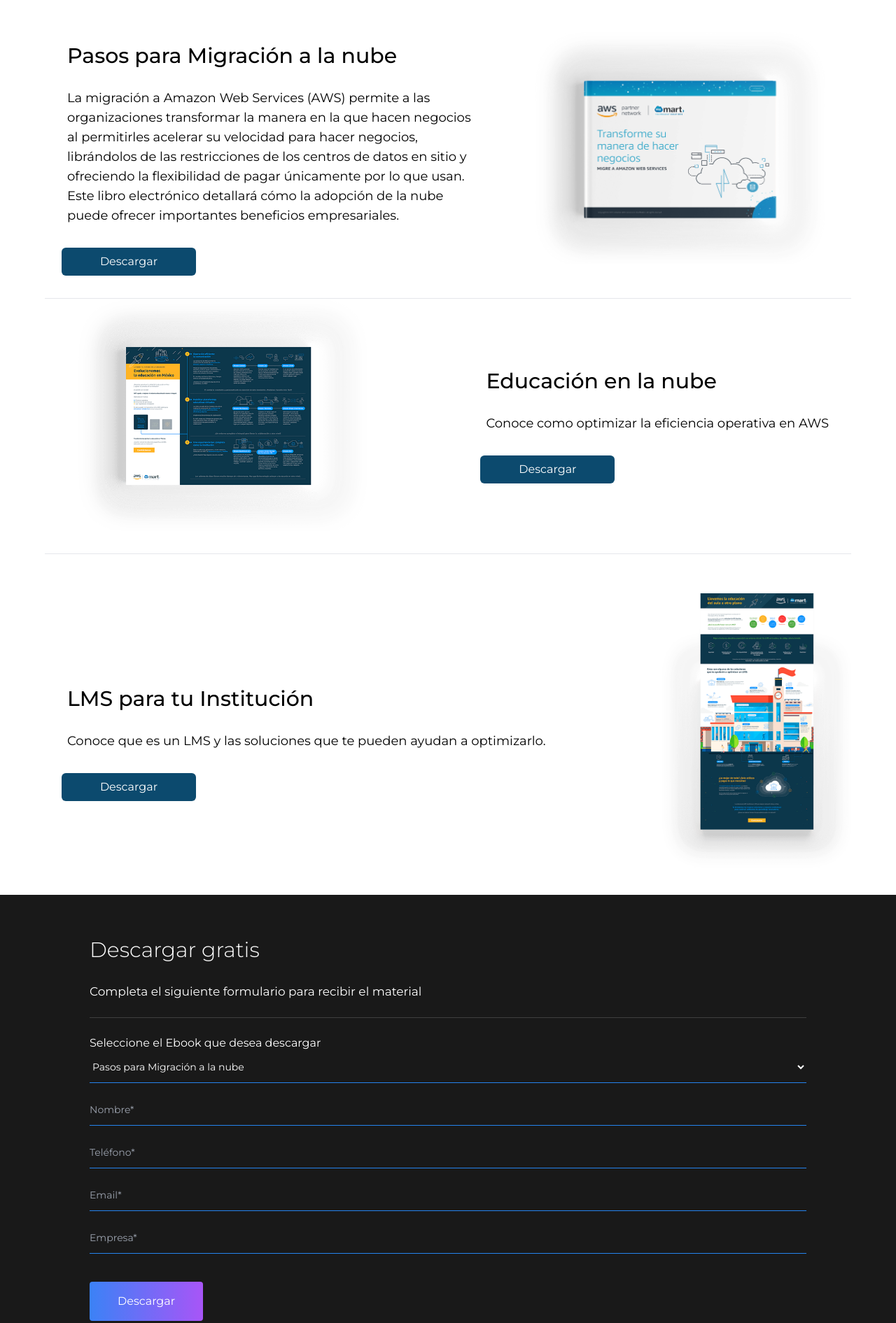
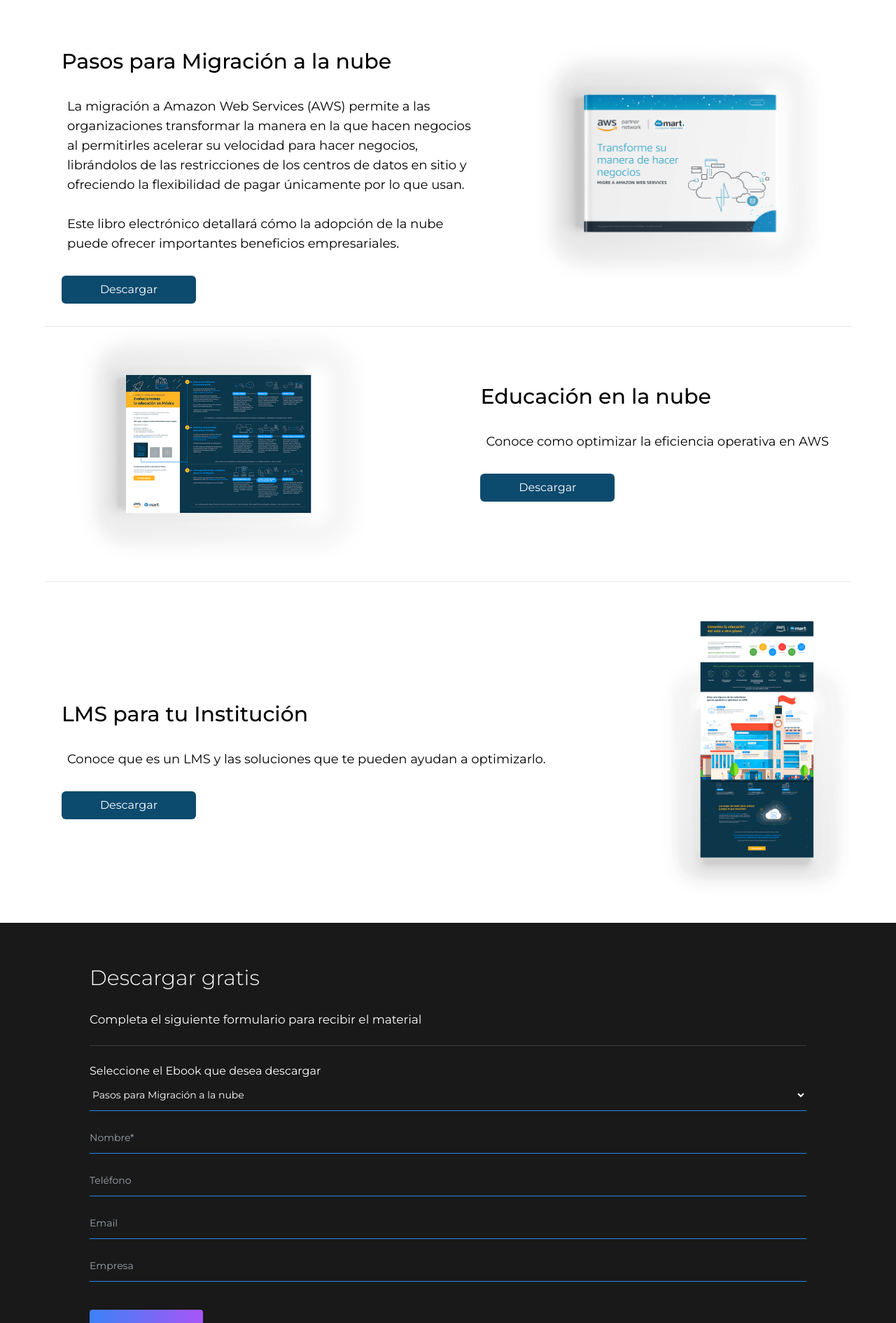
Before and after one commit to Cesargp17/mxmart, a Next.js app: page /recursos in a window 1280 px wide. Shown: the part 363-2254 px from the top of the page at 70% size. Built offline with nearby package versions, Linux system fonts and the light colour scheme.

Commit message:
Traduccion y optimizacion de la seccion empresa

```diff
--- a/package.json
+++ b/package.json
@@ -10,6 +10,7 @@
   },
   "dependencies": {
     "aos": "^2.3.4",
+    "axios": "^1.3.5",
     "bootstrap": "^5.2.3",
     "i18next": "^22.4.14",
     "next": "13.2.4",
--- a/public/locale/en.js
+++ b/public/locale/en.js
@@ -300,6 +300,61 @@
         cat4: 'Predictive analytics and machine learning:',
     },
 
+    recursos: {
+        metaTitle: 'Resources | Mxmart Solutions',
+        metaDescription: 'We offer consultancy and effective solutions that adapt to the needs of companies, promoting their growth through our highly trained and experienced professional team.',
+
+        title: 'Resources',
+        subtitle: 'Empowering Your Business Successa',
+
+        title1: 'Steps to Migrate to the Cloud',
+        t1p1: 'Migrating to Amazon Web Services (AWS) enables organizations to transform the way they do business by allowing them to accelerate their speed to do business, freeing them from the constraints of on-premises data centers, and offering the flexibility to pay only for what they use.',
+        t1p2: '',
+
+        title2: 'Cloud Education',
+        t2p1: 'Learn how to optimize operational efficiency on AWS.',
+
+        title3: 'LMS for Your Institution',
+        t3p1: 'Learn what an LMS is and the solutions that can help you optimize it.',
+
+        button: 'Download',
+
+        footerTitle: 'Free Download',
+        footerDescription: 'Complete the form below to receive the material',
+        eBookTitle: 'Select the Ebook you would like to download',
+        book1: 'Steps to Migrate to the cloud',
+        book2: 'Cloud Education',
+        book3: 'LMS for Your Institution',
+
+        nombre: 'Name*',
+        telefono: 'Phone number',
+        email: 'Email',
+        empresa: 'Company',
+
+        casosExito: 'CASE STUDIES',
+        partners: 'PARTNERS',
+        privacy: 'Privacy and Cookie Policy',
+
+        emailError: 'The email is not valid',
+        fieldsError: 'Please fill all fields',
+    },
+
+    vacantes: {
+        metaTitle: 'Work with us | Mxmart Solutionss',
+        metaDescription: 'Join our team, Discover our available vacancies',
+
+        title: 'Join our team',
+        subtitle: 'Discover our available vacancies',
+
+        title2: 'Job opportunities:',
+
+        op1Title: 'Software developer',
+        op1Description: 'See more information',
+
+        op2Title: 'IT Presales Engineer',
+        op2Description: 'See more information',
+    },
+
     footer: {
         contactanos: 'Contact us',
         description: 'We would like to learn more about your company or institution and together define a solution that fits your needs, always looking for innovation.',
--- a/public/locale/es.js
+++ b/public/locale/es.js
@@ -300,6 +300,61 @@
         cat4: 'Análisis predictivo y aprendizaje automático:',
     },
 
+    recursos: {
+        metaTitle: 'Recursos | Mxmart Solutions',
+        metaDescription: 'Ofrecemos consultoría y soluciones eficaces que se adapten a la necesidades de las empresas, fomentando su crecimiento a través de nuestro equipo profesional con alta capacitación y experiencia.',
+
+        title: 'Recursos',
+        subtitle: 'Potenciamos el éxito de su empresa',
+
+        title1: 'Pasos para Migración a la nube',
+        t1p1: 'La migración a Amazon Web Services (AWS) permite a las organizaciones transformar la manera en la que hacen negocios al permitirles acelerar su velocidad para hacer negocios, librándolos de las restricciones de los centros de datos en sitio y ofreciendo la flexibilidad de pagar únicamente por lo que usan.',
+        t1p2: 'Este libro electrónico detallará cómo la adopción de la nube puede ofrecer importantes beneficios empresariales.',
+
+        title2: 'Educación en la nube',
+        t2p1: 'Conoce como optimizar la eficiencia operativa en AWS',
+
+        title3: 'LMS para tu Institución',
+        t3p1: 'Conoce que es un LMS y las soluciones que te pueden ayudan a optimizarlo.',
+
+        button: 'Descargar',
+
+        footerTitle: 'Descargar gratis',
+        footerDescription: 'Completa el siguiente formulario para recibir el material',
+        eBookTitle: 'Seleccione el Ebook que desea descargar',
+        book1: 'Pasos para Migración a la nube',
+        book2: 'Educación en la nube',
+        book3: 'LMS para tu Institución',
+
+        nombre: 'Nombre*',
+        telefono: 'Teléfono',
+        email: 'Email',
+        empresa: 'Empresa',
+
+        casosExito: 'CASOS DE EXITO',
+        partners: 'PARTNERS',
+        privacy: 'Política de privacidad y cookies',
+
+        emailError: 'El email no es valido',
+        fieldsError: 'Por favor llene todos los campos',
+    },
+
+    vacantes: {
+        metaTitle: 'Trabaja con nosotros | Mxmart Solutions',
+        metaDescription: 'Únete a nuestro equipo, Descubre nuestras vacantes disponibles',
+
+        title: 'Únete a nuestro equipo',
+        subtitle: 'Descubre nuestras vacantes disponibles',
+
+        title2: 'Oportunidades:',
+
+        op1Title: 'Desarrollador de software',
+        op1Description: 'Ver más información',
+
+        op2Title: 'Ingeniero de preventa TI',
+        op2Description: 'Ver más información',
+    },
+
     footer: {
         contactanos: 'Contactanos',
         description: 'Nos gustaría conocer más de su compañía o institución y juntos definir una solución que se adapte a sus necesidades, buscando siempre la innovación.',
--- a/src/components/pages/HeaderSections.jsx
+++ b/src/components/pages/HeaderSections.jsx
@@ -19,7 +19,7 @@
        ) : (
         <div className="vacantes-bkg" data-rv-view="100" style={{backgroundImage: `url(${ portada })`}}>
             <div className="vacantes-title text-center">
-                <h1 className='text-white' style={{marginBottom: '20px', fontSize: '36px'}}>{ titulo } { titulo2 ? <br /> : null } { titulo2 ? titulo2 : null }</h1>
+                <h1 className='text-white font-medium' style={{fontSize: '36px'}}>{ titulo } { titulo2 ? <br /> : null } { titulo2 ? titulo2 : null }</h1>
                 <h2>{ descripcion }</h2>
             </div>
         </div>
--- a/src/context/LanguageProvider.jsx
+++ b/src/context/LanguageProvider.jsx
@@ -20,6 +20,8 @@
         frameworkDevelopment,
         frameworkAutomatizacion,
         frameworkAnalitica,
+        recursos,
+        vacantes,
         navbar
       } = language;
 
@@ -36,6 +38,8 @@
         frameworkAutomatizacion,
         frameworkAnalitica,
         frameworkDisasterRecovery,
+        recursos,
+        vacantes,
         navbar,
 
         //Funciones
--- a/src/pages/recursos.jsx
+++ b/src/pages/recursos.jsx
@@ -1,16 +1,102 @@
 import { PageLayout } from '@/components/layout/PageLayout'
 import { HeaderSections } from '@/components/pages/HeaderSections'
 import { FooterContent } from '@/components/ui/FooterContent'
-import React from 'react'
+import { LanguageContext } from '@/context/LanguageContext'
+import axios from 'axios'
+import React, { useContext, useState } from 'react'
 
 const RecursosPage = () => {
+
+    //Contexto que trae la logica para el sitio multidioma
+    const { recursos } = useContext( LanguageContext );
+
+    //Estados para manejar el formulario
+    const [Libro, setLibro] = useState('Pasos para Migración a la nube');
+    const [Nombre, setNombre] = useState('');
+    const [Telefono, setTelefono] = useState('');
+    const [Email, setEmail] = useState('');
+    const [Empresa, setEmpresa] = useState('');
+
+    //Estado para saber si el formulario es correcto
+    const [hasError, setHasError] = useState({
+      error: false,
+      msg: ''
+    });
+
+    //Funcion para descargar el libro que el usuario seleccionó
+    const onDownloadBook = async( e ) => {
+
+      //evitamos el comportamiento por default
+      e.preventDefault();
+
+      //expresion regular que valida que el email ingresado sea válido, ejemplo que tenga @ y que termine en
+      //gmail.com, outlook.mx, etc..
+      const isValidEmail = /[a-zA-Z0-9_]+([.][a-zA-Z0-9_]+)*@[a-zA-Z0-9_]+([.][a-zA-Z0-9_]+)*[.][a-zA-Z]{2,5}/;
+
+      //esto valida que el email coincida con la expresion regular, si no coincide modificar el estado y evita que el formulario
+      //sea enviado
+      if( !isValidEmail.test( Email ) ){
+        setHasError({
+          error: true,
+          msg: recursos.emailError
+        })
+        return;
+      };
+
+      //esto valida que los demas campos no queden vacios, si quedan vacios el formulario no se manda
+      //y le mandara un mensaje de alerta al usuario en el formulario
+      if( Telefono.length <= 0 || Empresa.length <= 0 || Nombre.length <= 0 ){
+        setHasError({
+          error: true,
+          msg: recursos.fieldsError
+        })
+        return;
+      };
+
+      //objeto que guarda el body de la solicitud para descargar el libro
+      const params = {
+        name: Nombre,
+        mail: Email,
+        telefono: Telefono,
+        empresa: Empresa,
+        captcha: 'Estás verificado.',
+        ebook: Libro
+      };
+
+      try {
+
+        //aqui hacemos la peticion fetch y adjuntamos el body para recibir el libro a descargar
+        const { data } = await axios.post('https://1z8h9z2282.execute-api.us-east-1.amazonaws.com/producction/mxmart/recursos', params)
+        console.log(data)
+
+        //modificamos el estado de los campos del formulario para que queden limpios
+        setNombre('');
+        setEmail('');
+        setTelefono('');
+        setEmpresa('');
+
+        //se limpia el mensaje y el error pasa a falso ya que todo paso correctamente
+        setHasError({
+          error: false,
+          msg: ''
+        });
+
+      } catch (error) {
+        //aqui se desarrolla la logica si algo en la peticion falla
+        console.log(error)
+      }
+    }
+
   return (
-    <PageLayout title={'Recursos | Mxmart Solutions'}>
+    <PageLayout
+      title={ recursos.metaTitle }
+      description={ recursos.metaDescription }
+    >
 
     <HeaderSections
         portada={'/images/recursos.png'}
-        titulo={'Recursos'}
-        descripcion={'Potenciamos el éxito de su empresa'}
+        titulo={ recursos.title }
+        descripcion={ recursos.subtitle }
     />
 
 <div className="flex justify-center bg-white">
@@ -20,16 +106,17 @@
         <img
           src="/images/ebook.png"
           className="max-w-full lg:max-w-[498px]"
+          alt='Mxmart Solutions Educación en la nube'
         />
       </div>
       <div className="lg:order-1">
+        <h2 className='font-medium text-3xl ms-6 mt-10'>{ recursos.title1 }</h2>
         <p className="p-8 text-lg">
-          <span className='font-medium text-3xl'>Pasos para Migración a la nube</span><br /><br />
-          La migración a Amazon Web Services (AWS) permite a las organizaciones transformar la manera en la que hacen negocios al permitirles acelerar su velocidad para hacer negocios, librándolos de las restricciones de los centros de datos en sitio y ofreciendo la flexibilidad de pagar únicamente por lo que usan.
-          Este libro electrónico detallará cómo la adopción de la nube puede ofrecer importantes beneficios empresariales.
+          { recursos.t1p1 } <br /><br />
+          { recursos.t1p2 }
         </p>
         <div className="flex ms-6">
-          <button className="bg-sky-900 hover:bg-blue-900 text-white py-2 px-4 rounded-md w-48">Descargar</button>
+          <button className="bg-sky-900 hover:bg-blue-900 text-white py-2 px-4 rounded-md w-48">{ recursos.button }</button>
         </div>
       </div>
     </div>
@@ -41,15 +128,16 @@
         <img
           src="/images/infografia-1.png"
           className="max-w-full lg:max-w-[498px]"
+          alt='Mxmart Solutions Pasos para Migración a la nube'
         />
       </div>
       <div className="lg:order-1">
+        <h2 className='font-medium text-3xl ms-6'>{ recursos.title2 }</h2>
         <p className="p-8 text-lg">
-          <span className='font-medium text-3xl'>Educación en la nube</span><br /><br />
-          Conoce como optimizar la eficiencia operativa en AWS
+          { recursos.t2p1 }
         </p>
         <div className="flex ms-6">
-          <button className="bg-sky-900 hover:bg-blue-900 text-white py-2 px-4 rounded-md w-48">Descargar</button>
+          <button className="bg-sky-900 hover:bg-blue-900 text-white py-2 px-4 rounded-md w-48">{ recursos.button }</button>
         </div>
       </div>
     </div>
@@ -61,15 +149,16 @@
         <img
           src="/images/infografia-2.png"
           className="max-w-full lg:w-[272px]"
+          alt='Mxmart Solutions LMS para tu Institución'
         />
       </div>
       <div className="lg:order-1">
+        <h2 className='font-medium text-3xl ms-6'>{ recursos.title3 }</h2>
         <p className="p-8 text-lg">
-          <span className='font-medium text-3xl'>LMS para tu Institución</span><br /><br />
-          Conoce que es un LMS y las soluciones que te pueden ayudan a optimizarlo.
+          { recursos.t3p1 }
         </p>
         <div className="flex ms-6">
-          <button className="bg-sky-900 hover:bg-blue-900 text-white py-2 px-4 rounded-md w-48">Descargar</button>
+          <button className="bg-sky-900 hover:bg-blue-900 text-white py-2 px-4 rounded-md w-48">{ recursos.button }</button>
         </div>
       </div>
     </div>
@@ -82,7 +171,7 @@
                <div className="row">
                   <div className="col-lg-8 mx-auto mbr-form" data-form-type="formoid">
 
-                     <form action="" className="mbr-form form-with-styler" data-form-title="Formulario Ebook">
+                     <form onSubmit={ onDownloadBook } className="mbr-form form-with-styler" data-form-title="Formulario Ebook">
                         <input type="hidden" name="email" data-form-email="true" value="L+1m1ejUA5rwAgnm9Zz/vvfrwAUXS1cfSK+Thlzs5kXVvmzb/pV4B34PlhdFb9S+fveq34E9XRGollie4JvGiEky2sEcxiT9o9QwJS8rrB4IftJ7Q28BU/di59G1yWkJ.7bWGoB6xKfeMXAezlc0HCRilV2WfsgvWKC/m+/FqcftgUB715dIv8+x6g7U5f3p8gPCyETWXt2TsbASVSjjbUB6HbDg371Vltzjj4Fy9HNnUsBrCSsMgTSJQIcRTeAdx"/>
                         <div className="form-row">
                            <div hidden="hidden" id="succesMessageDescarga" data-form-alert="" className="alert alert-success col-12"></div>
@@ -90,43 +179,47 @@
                         </div>
                         <div className="dragArea form-row">
                            <div className="col-lg-12 col-md-12 col-sm-12">
-                              <h4 className="mbr-fonts-style" style={{color: '#ffffff', fontSize: '30px', fontWeight: '300', marginBottom: '25px'}}>Descargar gratis</h4>
+                              <h3 className="mbr-fonts-style" style={{color: '#ffffff', fontSize: '30px', fontWeight: '300', marginBottom: '25px'}}>{ recursos.footerTitle }</h3>
                            </div>
                            <div className="col-lg-12 col-md-12 col-sm-12 mb-6">
-                              <p className="mbr-fonts-style" style={{marginBottom: '0',color: '#ffffff', fontSize: '17px'}}>Completa el siguiente formulario para recibir el material</p>
+                              <p className="mbr-fonts-style" style={{marginBottom: '0',color: '#ffffff', fontSize: '17px'}}>{ recursos.footerDescription }</p>
                            </div>
                            <div className="col-lg-12 col-md-12 col-sm-12 mb-6">
                               <hr style={{borderColor:'#3f3f3f'}}/>
                            </div>
                            <div data-for="select" className="col-lg-12 col-md-12 col-sm-12 form-group mb-4">
-                              <label className="form-control-label mbr-fonts-style" style={{color: '#ffffff'}}>Seleccione el Ebook que desea descargar</label>
-                              <select onChange={ () => console.log('Hola') } name="select" data-form-field="select" required="required" className="form-control text-sm" id="select-formbuilder-8e">
-                                 <option value="Pasos para Migración a la nube">Pasos para Migración a la nube</option>
-                                 <option value="Evolucionemos la educación en México">Educación en la nube</option>
-                                 <option value="Llevemos la educación del aula a otro plano">LMS para tu  Institución</option>
+                              <label className="form-control-label mbr-fonts-style" style={{color: '#ffffff'}}>{ recursos.eBookTitle }</label>
+                              <select value={ Libro } onChange={ ( e ) => setLibro( e.target.value ) } name="select" data-form-field="select" required="required" className="form-control text-sm" id="select-formbuilder-8e">
+                                 <option value="Pasos para Migración a la nube">{ recursos.book1 }</option>
+                                 <option value="Evolucionemos la educación en México">{ recursos.book2 }</option>
+                                 <option value="Llevemos la educación del aula a otro plano">{ recursos.book3 }</option>
                               </select>
                            </div>
                            <div data-for="nombre" className="col-lg-12 col-md-12 col-sm-12 form-group form-input mb-4">
-                              <input onChange={ () => console.log('Hola') } type="text" name="nombre" placeholder="Nombre*" data-form-field="nombre" className="form-control text-sm" required="required" value="" id="nombre-formbuilder-8e"/>
+                              <input value={ Nombre } onChange={ ( e ) => setNombre( e.target.value ) } type="text" name="nombre" placeholder={ recursos.nombre } data-form-field="nombre" className="form-control text-sm" id="nombre-formbuilder-8e"/>
                            </div>
                            <div data-for="telefono" className="col-lg-12 col-md-12 col-sm-12 form-group form-input mb-4">
-                              <input onChange={ () => console.log('Hola') } type="tel" name="telefono" placeholder="Teléfono*" data-form-field="telefono" required="required" className="form-control text-sm" value="" id="telefono-formbuilder-8e"/>
+                              <input value={ Telefono } onChange={ ( e ) => setTelefono( e.target.value ) } type="tel" name="telefono" placeholder={ recursos.telefono } data-form-field="telefono"  className="form-control text-sm" id="telefono-formbuilder-8e"/>
                            </div>
                            <div className="col-lg-12 col-md-12 col-sm-12 form-group" data-for="email form-input mb-4">
-                              <input onChange={ () => console.log('Hola') } type="email" name="email" placeholder="Email*" data-form-field="email" required="required" className="form-control text-sm" value="" id="email-formbuilder-8e"/>
+                              <input value={ Email } onChange={ ( e ) => setEmail( e.target.value ) } name="email" placeholder={ recursos.email } data-form-field="email"  className="form-control text-sm" id="email-formbuilder-8e"/>
                            </div>
                            <div data-for="empresa" className="col-lg-12 col-md-12 col-sm-12 form-group form-input mb-4 mt-4">
-                              <input onChange={ () => console.log('Hola') } type="text" name="empresa" placeholder="Empresa*" data-form-field="empresa" required="required" className="form-control text-sm" value="" id="empresa-formbuilder-8e"/>
+                              <input value={ Empresa } onChange={ ( e ) => setEmpresa( e.target.value ) } type="text" name="empresa" placeholder={ recursos.empresa } data-form-field="empresa"  className="form-control text-sm" id="empresa-formbuilder-8e"/>
                            </div>
                            <div className="col-auto">
-                            <button className="mt-6 bg-gradient-to-r from-blue-500 to-purple-500 hover:from-blue-600 hover:to-purple-600 text-white py-4 px-10 rounded">
-                                Descargar
+                            <button type='submit' className="mt-6 bg-gradient-to-r from-blue-500 to-purple-500 hover:from-blue-600 hover:to-purple-600 text-white py-4 px-10 rounded">
+                                { recursos.button }
                             </button>
                            </div>
+                           {
+                            hasError.error === true && (
+                              <div className='bg-red-400 rounded-xl p-4 mt-6'>
+                                <h4 className='text-white font-medium text-sm'>{ hasError.msg }</h4>
+                              </div>
+                            )
+                           }
                         </div>
-                        <div className="form-row">
-                            <div hidden="hidden" data-form-alert-danger="" className="alert alert-danger col-12" id="error_ebook">Error</div>
-                           </div>
                      </form>
                   </div>
                </div>
--- a/src/styles/globals.css
+++ b/src/styles/globals.css
@@ -3019,14 +3019,14 @@
   height: 240px;
 }
 
-.vacantes-title h2 {
+.vacantes-title h1 {
   text-align: center;
   color: white;
   font-size: 36px;
   margin: 0px;
 }
 
-.vacantes-title p {
+.vacantes-title h2 {
   text-align: center;
   color: rgba(255, 255, 255, 0.698);
   font-size: 16px;
```
Also changed, not shown: src/pages/vacantes.jsx (+22 -14 lines), 1 other file (tests, documents, lock files or other folders).
